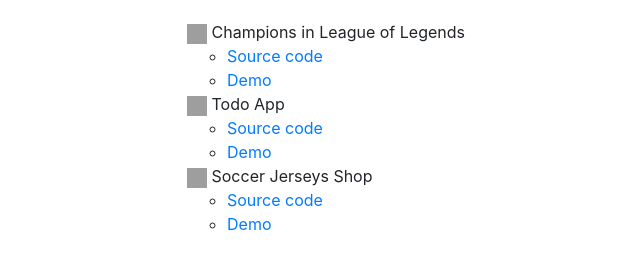
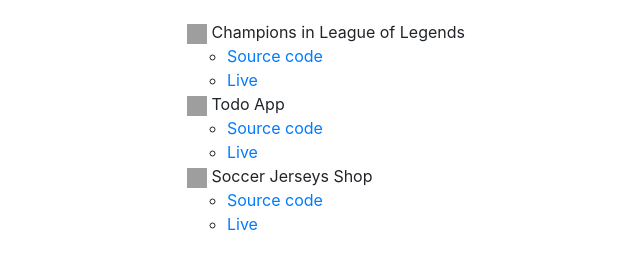
Before and after one commit to khuongitptit/khuongitptit.github.io, a website with bundled scripts: page index.html in a window 1280 px wide. Shown: the part 4320-4589 px from the top of the page, 173-813 px from the left. Built offline with nearby package versions, Linux system fonts and the light colour scheme; grey boxes are pictures that could not be loaded; files whose address does not match are found by name; a web font is replaced by a local one.

Commit message:
Update index.html
change soccer shop

```diff
--- a/index.html
+++ b/index.html
@@ -317,7 +317,7 @@
                 <a href="https://github.com/khuongitptit/lol-react-app/tree/master">Source code</a>
               </li>
               <li>
-                <a  href="https://khuongitptit.github.io/lol-react-app/">Demo</a>
+                <a  href="https://khuongitptit.github.io/lol-react-app/">Live</a>
               </li>
             </ul>
             </li>
@@ -330,7 +330,7 @@
                     <a href="https://github.com/khuongitptit/todolist-react-redux/tree/master">Source code</a>
                   </li>
                   <li>
-                    <a href="https://khuongitptit.github.io/todolist-react-redux/">Demo</a>
+                    <a href="https://khuongitptit.github.io/todolist-react-redux/">Live</a>
                   </li>
                 </ul>
               </li>
@@ -343,7 +343,7 @@
                       <a href="https://github.com/khuongitptit/soccer-jerseys-shop">Source code</a>
                     </li>
                     <li>
-                      <a href="https://test-firebase-auth-305e7.firebaseapp.com/">Demo</a>
+                      <a href="https://soccer-jerseys-shop.web.app/">Live</a>
                     </li>
                   </ul>
                 </li>
```
